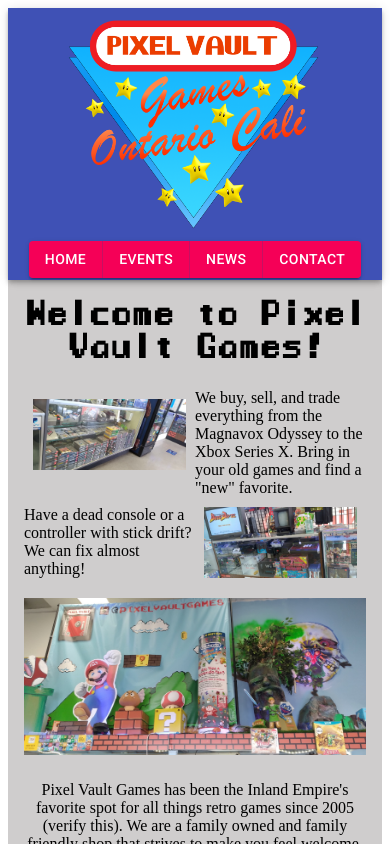
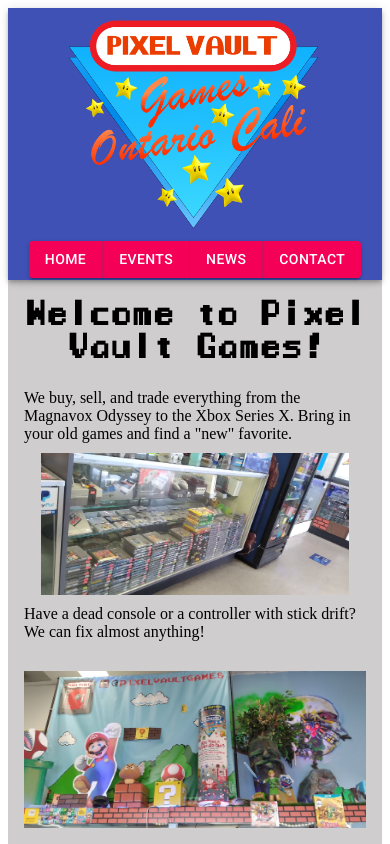
Before and after one commit to Chris-McVey/pixelVault, a React app: page / in a window 390 px wide. Shown: the top 844 px of the page. Built offline with nearby package versions, Linux system fonts and the light colour scheme.

Commit message:
Home page responsive for mobile

```diff
--- a/public/styles.css
+++ b/public/styles.css
@@ -277,6 +277,70 @@
     margin-left: auto;
     margin-right: auto;
   }
+
+  #home-container {
+    display: grid;
+    grid-template-columns: 100%;
+    grid-template-rows: auto auto auto auto auto auto auto;
+    /* background-image: url('../assets/spaceInvaders.jpg');
+    background-size: cover; */
+  }
+
+  #home-heading {
+    text-align: center;
+    grid-column-start: 1;
+  }
+
+  #games-in-case {
+    grid-column-start: 1;
+    grid-row-start: 3;
+    max-width: 90%;
+    height: auto;
+    margin-left: auto;
+    margin-right: auto;
+    margin-bottom: 10px;
+    margin-top: 10px;
+  }
+
+  #home-first-block-text {
+    grid-column-start: 1;
+    grid-row-start: 2;
+    margin: auto;
+  }
+
+  #home-second-block-text {
+    grid-column-start: 1;
+    grid-row-start: 4;
+    margin: auto;
+  }
+
+  #consoles-and-controllers {
+    grid-column-start: 2;
+    grid-row-start: 5;
+    max-width: 90%;
+    height: auto;
+    margin-left: auto;
+    margin-right: auto;
+    margin-bottom: 10px;
+    margin-top: 10px;
+  }
+
+  #home-store-display {
+    grid-column-start: 1;
+    grid-row-start: 6;
+    max-width: 100%;
+    height: auto;
+    margin-left: auto;
+    margin-right: auto;
+    margin-bottom: 10px;
+    margin-top: 10px;
+  }
+
+  #home-third-block-text {
+    grid-column-start: 1;
+    grid-row-start: 7;
+    text-align: center;
+  }
 }
 
 /* BACKGROUND COLOR */
```
